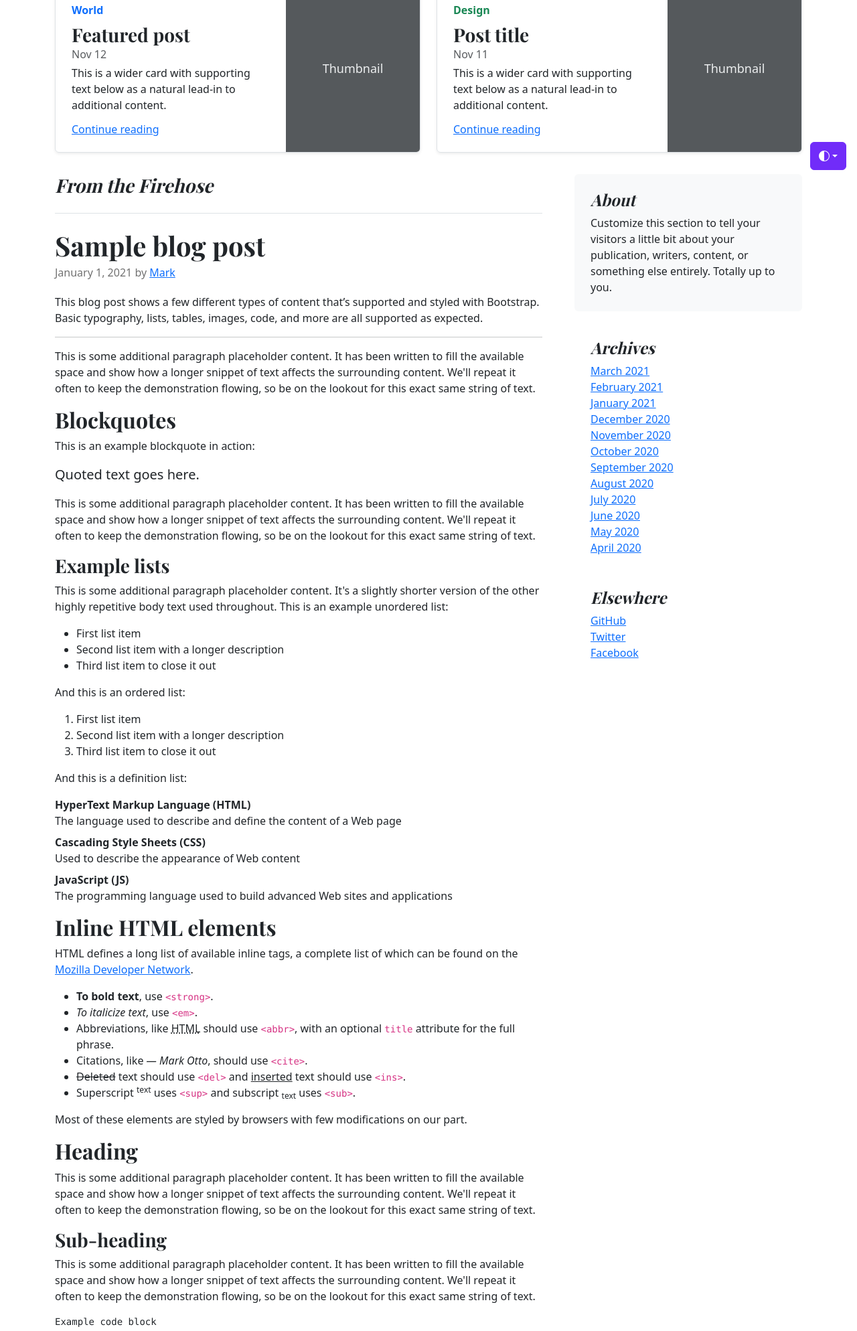
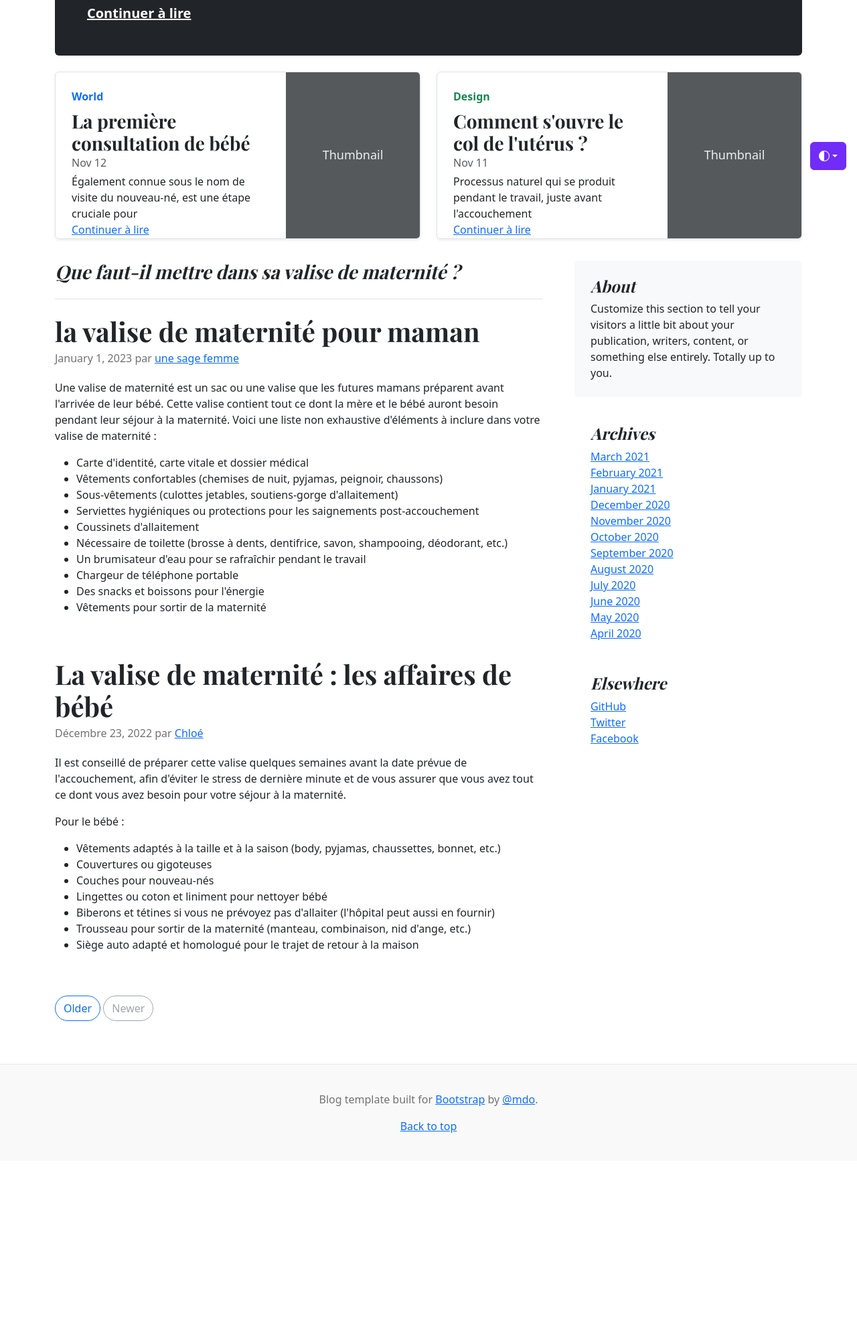
Before and after one commit to Bakann/valisematernite, a website: page public/index.html in a window 1280 px wide. Shown: the part 530-2518 px from the top of the page at 67% size. After the commit the page ends 2264 px from the top, so only its background shows below. Drawn offline with nearby package versions, Linux system fonts and the light colour scheme.

Commit message:
premier contenu

```diff
--- a/public/index.html
+++ b/public/index.html
@@ -1,6 +1,7 @@
 <!doctype html>
 <html lang="en" data-bs-theme="auto">
-  <head><script src="../assets/js/color-modes.js"></script>
+<head>
+    <script src="assets/js/color-modes.js"></script>
 
     <meta charset="utf-8">
     <meta name="viewport" content="width=device-width, initial-scale=1">
@@ -12,10 +13,7 @@
     <link rel="canonical" href="https://getbootstrap.com/docs/5.3/examples/blog/">
 
 
-
-
-
-<link href="../assets/dist/css/bootstrap.min.css" rel="stylesheet">
+    <link href="assets/dist/css/bootstrap.min.css" rel="stylesheet">
 
     <style>
         .bd-placeholder-img {
@@ -86,6 +84,7 @@
             --bs-btn-active-bg: #5a23c8;
             --bs-btn-active-border-color: #5a23c8;
         }
+
         .bd-mode-toggle {
             z-index: 1500;
         }
@@ -121,29 +120,46 @@
             aria-expanded="false"
             data-bs-toggle="dropdown"
             aria-label="Toggle theme (auto)">
-        <svg class="bi my-1 theme-icon-active" width="1em" height="1em"><use href="#circle-half"></use></svg>
+        <svg class="bi my-1 theme-icon-active" width="1em" height="1em">
+            <use href="#circle-half"></use>
+        </svg>
         <span class="visually-hidden" id="bd-theme-text">Toggle theme</span>
     </button>
     <ul class="dropdown-menu dropdown-menu-end shadow" aria-labelledby="bd-theme-text">
         <li>
-          <button type="button" class="dropdown-item d-flex align-items-center" data-bs-theme-value="light" aria-pressed="false">
-            <svg class="bi me-2 opacity-50 theme-icon" width="1em" height="1em"><use href="#sun-fill"></use></svg>
+            <button type="button" class="dropdown-item d-flex align-items-center" data-bs-theme-value="light"
+                    aria-pressed="false">
+                <svg class="bi me-2 opacity-50 theme-icon" width="1em" height="1em">
+                    <use href="#sun-fill"></use>
+                </svg>
                 Light
-            <svg class="bi ms-auto d-none" width="1em" height="1em"><use href="#check2"></use></svg>
+                <svg class="bi ms-auto d-none" width="1em" height="1em">
+                    <use href="#check2"></use>
+                </svg>
             </button>
         </li>
         <li>
-          <button type="button" class="dropdown-item d-flex align-items-center" data-bs-theme-value="dark" aria-pressed="false">
-            <svg class="bi me-2 opacity-50 theme-icon" width="1em" height="1em"><use href="#moon-stars-fill"></use></svg>
+            <button type="button" class="dropdown-item d-flex align-items-center" data-bs-theme-value="dark"
+                    aria-pressed="false">
+                <svg class="bi me-2 opacity-50 theme-icon" width="1em" height="1em">
+                    <use href="#moon-stars-fill"></use>
+                </svg>
                 Dark
-            <svg class="bi ms-auto d-none" width="1em" height="1em"><use href="#check2"></use></svg>
+                <svg class="bi ms-auto d-none" width="1em" height="1em">
+                    <use href="#check2"></use>
+                </svg>
             </button>
         </li>
         <li>
-          <button type="button" class="dropdown-item d-flex align-items-center active" data-bs-theme-value="auto" aria-pressed="true">
-            <svg class="bi me-2 opacity-50 theme-icon" width="1em" height="1em"><use href="#circle-half"></use></svg>
+            <button type="button" class="dropdown-item d-flex align-items-center active" data-bs-theme-value="auto"
+                    aria-pressed="true">
+                <svg class="bi me-2 opacity-50 theme-icon" width="1em" height="1em">
+                    <use href="#circle-half"></use>
+                </svg>
                 Auto
-            <svg class="bi ms-auto d-none" width="1em" height="1em"><use href="#check2"></use></svg>
+                <svg class="bi ms-auto d-none" width="1em" height="1em">
+                    <use href="#check2"></use>
+                </svg>
             </button>
         </li>
     </ul>
@@ -157,11 +173,16 @@
                 <a class="link-secondary" href="#">Subscribe</a>
             </div>
             <div class="col-4 text-center">
-        <a class="blog-header-logo text-body-emphasis" href="#">Large</a>
+                <a class="blog-header-logo text-body-emphasis" href="#">La valise de maternité</a>
             </div>
             <div class="col-4 d-flex justify-content-end align-items-center">
                 <a class="link-secondary" href="#" aria-label="Search">
-          <svg xmlns="http://www.w3.org/2000/svg" width="20" height="20" fill="none" stroke="currentColor" stroke-linecap="round" stroke-linejoin="round" stroke-width="2" class="mx-3" role="img" viewBox="0 0 24 24"><title>Search</title><circle cx="10.5" cy="10.5" r="7.5"/><path d="M21 21l-5.2-5.2"/></svg>
+                    <svg xmlns="http://www.w3.org/2000/svg" width="20" height="20" fill="none" stroke="currentColor"
+                         stroke-linecap="round" stroke-linejoin="round" stroke-width="2" class="mx-3" role="img"
+                         viewBox="0 0 24 24"><title>Search</title>
+                        <circle cx="10.5" cy="10.5" r="7.5"/>
+                        <path d="M21 21l-5.2-5.2"/>
+                    </svg>
                 </a>
                 <a class="btn btn-sm btn-outline-secondary" href="#">Sign up</a>
             </div>
@@ -189,9 +210,13 @@
 <main class="container">
     <div class="p-4 p-md-5 mb-4 rounded text-bg-dark">
         <div class="col-md-6 px-0">
-      <h1 class="display-4 fst-italic">Title of a longer featured blog post</h1>
-      <p class="lead my-3">Multiple lines of text that form the lede, informing new readers quickly and efficiently about what’s most interesting in this post’s contents.</p>
-      <p class="lead mb-0"><a href="#" class="text-white fw-bold">Continue reading...</a></p>
+            <h1 class="display-4 fst-italic">Séjour à la maternité</h1>
+            <p class="lead my-3">Un séjour à la maternité est le temps qu'une femme passe à l'hôpital après avoir
+                accouché de son bébé. La durée de ce séjour varie en fonction de plusieurs facteurs, tels que le type
+                d'accouchement (par voie basse ou césarienne), la récupération de la mère et du bébé, et les politiques
+                de l'hôpital concernant le temps de séjour.
+                En général, voici quelques points à considérer pour un séjour à la maternité :</p>
+            <p class="lead mb-0"><a href="#" class="text-white fw-bold">Continuer à lire</a></p>
         </div>
     </div>
 
@@ -200,13 +225,19 @@
             <div class="row g-0 border rounded overflow-hidden flex-md-row mb-4 shadow-sm h-md-250 position-relative">
                 <div class="col p-4 d-flex flex-column position-static">
                     <strong class="d-inline-block mb-2 text-primary">World</strong>
-          <h3 class="mb-0">Featured post</h3>
+                    <h3 class="mb-0">La première consultation de bébé </h3>
                     <div class="mb-1 text-body-secondary">Nov 12</div>
-          <p class="card-text mb-auto">This is a wider card with supporting text below as a natural lead-in to additional content.</p>
-          <a href="#" class="stretched-link">Continue reading</a>
+                    <p class="card-text mb-auto">Également connue sous le nom de visite du nouveau-né, est une étape
+                        cruciale pour </p>
+                    <a href="#" class="stretched-link">Continuer à lire</a>
                 </div>
                 <div class="col-auto d-none d-lg-block">
-          <svg class="bd-placeholder-img" width="200" height="250" xmlns="http://www.w3.org/2000/svg" role="img" aria-label="Placeholder: Thumbnail" preserveAspectRatio="xMidYMid slice" focusable="false"><title>Placeholder</title><rect width="100%" height="100%" fill="#55595c"/><text x="50%" y="50%" fill="#eceeef" dy=".3em">Thumbnail</text></svg>
+                    <svg class="bd-placeholder-img" width="200" height="250" xmlns="http://www.w3.org/2000/svg"
+                         role="img" aria-label="Placeholder: Thumbnail" preserveAspectRatio="xMidYMid slice"
+                         focusable="false"><title>Placeholder</title>
+                        <rect width="100%" height="100%" fill="#55595c"/>
+                        <text x="50%" y="50%" fill="#eceeef" dy=".3em">Thumbnail</text>
+                    </svg>
                 </div>
             </div>
         </div>
@@ -214,13 +245,19 @@
             <div class="row g-0 border rounded overflow-hidden flex-md-row mb-4 shadow-sm h-md-250 position-relative">
                 <div class="col p-4 d-flex flex-column position-static">
                     <strong class="d-inline-block mb-2 text-success">Design</strong>
-          <h3 class="mb-0">Post title</h3>
+                    <h3 class="mb-0">Comment s'ouvre le col de l'utérus ?</h3>
                     <div class="mb-1 text-body-secondary">Nov 11</div>
-          <p class="mb-auto">This is a wider card with supporting text below as a natural lead-in to additional content.</p>
-          <a href="#" class="stretched-link">Continue reading</a>
+                    <p class="mb-auto">Processus naturel qui se produit pendant le travail, juste avant
+                        l'accouchement</p>
+                    <a href="#" class="stretched-link">Continuer à lire</a>
                 </div>
                 <div class="col-auto d-none d-lg-block">
-          <svg class="bd-placeholder-img" width="200" height="250" xmlns="http://www.w3.org/2000/svg" role="img" aria-label="Placeholder: Thumbnail" preserveAspectRatio="xMidYMid slice" focusable="false"><title>Placeholder</title><rect width="100%" height="100%" fill="#55595c"/><text x="50%" y="50%" fill="#eceeef" dy=".3em">Thumbnail</text></svg>
+                    <svg class="bd-placeholder-img" width="200" height="250" xmlns="http://www.w3.org/2000/svg"
+                         role="img" aria-label="Placeholder: Thumbnail" preserveAspectRatio="xMidYMid slice"
+                         focusable="false"><title>Placeholder</title>
+                        <rect width="100%" height="100%" fill="#55595c"/>
+                        <text x="50%" y="50%" fill="#eceeef" dy=".3em">Thumbnail</text>
+                    </svg>
                 </div>
             </div>
         </div>
@@ -229,122 +266,44 @@
     <div class="row g-5">
         <div class="col-md-8">
             <h3 class="pb-4 mb-4 fst-italic border-bottom">
-        From the Firehose
+                Que faut-il mettre dans sa valise de maternité ?
             </h3>
 
             <article class="blog-post">
-        <h2 class="blog-post-title mb-1">Sample blog post</h2>
-        <p class="blog-post-meta">January 1, 2021 by <a href="#">Mark</a></p>
-
-        <p>This blog post shows a few different types of content that’s supported and styled with Bootstrap. Basic typography, lists, tables, images, code, and more are all supported as expected.</p>
-        <hr>
-        <p>This is some additional paragraph placeholder content. It has been written to fill the available space and show how a longer snippet of text affects the surrounding content. We'll repeat it often to keep the demonstration flowing, so be on the lookout for this exact same string of text.</p>
-        <h2>Blockquotes</h2>
-        <p>This is an example blockquote in action:</p>
-        <blockquote class="blockquote">
-          <p>Quoted text goes here.</p>
-        </blockquote>
-        <p>This is some additional paragraph placeholder content. It has been written to fill the available space and show how a longer snippet of text affects the surrounding content. We'll repeat it often to keep the demonstration flowing, so be on the lookout for this exact same string of text.</p>
-        <h3>Example lists</h3>
-        <p>This is some additional paragraph placeholder content. It's a slightly shorter version of the other highly repetitive body text used throughout. This is an example unordered list:</p>
+                <h2 class="blog-post-title mb-1">la valise de maternité pour maman</h2>
+                <p class="blog-post-meta">January 1, 2023 par <a href="#">une sage femme</a></p>
+                <p>Une valise de maternité est un sac ou une valise que les futures mamans préparent avant l'arrivée de
+                    leur bébé. Cette valise contient tout ce dont la mère et le bébé auront besoin pendant leur séjour à
+                    la maternité. Voici une liste non exhaustive d'éléments à inclure dans votre valise de maternité
+                    :</p>
                 <ul>
-          <li>First list item</li>
-          <li>Second list item with a longer description</li>
-          <li>Third list item to close it out</li>
+                    <li>Carte d'identité, carte vitale et dossier médical</li>
+                    <li>Vêtements confortables (chemises de nuit, pyjamas, peignoir, chaussons)</li>
+                    <li>Sous-vêtements (culottes jetables, soutiens-gorge d'allaitement)</li>
+                    <li>Serviettes hygiéniques ou protections pour les saignements post-accouchement</li>
+                    <li>Coussinets d'allaitement</li>
+                    <li>Nécessaire de toilette (brosse à dents, dentifrice, savon, shampooing, déodorant, etc.)</li>
+                    <li>Un brumisateur d'eau pour se rafraîchir pendant le travail</li>
+                    <li>Chargeur de téléphone portable</li>
+                    <li>Des snacks et boissons pour l'énergie</li>
+                    <li>Vêtements pour sortir de la maternité</li>
                 </ul>
-        <p>And this is an ordered list:</p>
-        <ol>
-          <li>First list item</li>
-          <li>Second list item with a longer description</li>
-          <li>Third list item to close it out</li>
-        </ol>
-        <p>And this is a definition list:</p>
-        <dl>
-          <dt>HyperText Markup Language (HTML)</dt>
-          <dd>The language used to describe and define the content of a Web page</dd>
-          <dt>Cascading Style Sheets (CSS)</dt>
-          <dd>Used to describe the appearance of Web content</dd>
-          <dt>JavaScript (JS)</dt>
-          <dd>The programming language used to build advanced Web sites and applications</dd>
-        </dl>
-        <h2>Inline HTML elements</h2>
-        <p>HTML defines a long list of available inline tags, a complete list of which can be found on the <a href="https://developer.mozilla.org/en-US/docs/Web/HTML/Element">Mozilla Developer Network</a>.</p>
-        <ul>
-          <li><strong>To bold text</strong>, use <code class="language-plaintext highlighter-rouge">&lt;strong&gt;</code>.</li>
-          <li><em>To italicize text</em>, use <code class="language-plaintext highlighter-rouge">&lt;em&gt;</code>.</li>
-          <li>Abbreviations, like <abbr title="HyperText Markup Language">HTML</abbr> should use <code class="language-plaintext highlighter-rouge">&lt;abbr&gt;</code>, with an optional <code class="language-plaintext highlighter-rouge">title</code> attribute for the full phrase.</li>
-          <li>Citations, like <cite>— Mark Otto</cite>, should use <code class="language-plaintext highlighter-rouge">&lt;cite&gt;</code>.</li>
-          <li><del>Deleted</del> text should use <code class="language-plaintext highlighter-rouge">&lt;del&gt;</code> and <ins>inserted</ins> text should use <code class="language-plaintext highlighter-rouge">&lt;ins&gt;</code>.</li>
-          <li>Superscript <sup>text</sup> uses <code class="language-plaintext highlighter-rouge">&lt;sup&gt;</code> and subscript <sub>text</sub> uses <code class="language-plaintext highlighter-rouge">&lt;sub&gt;</code>.</li>
-        </ul>
-        <p>Most of these elements are styled by browsers with few modifications on our part.</p>
-        <h2>Heading</h2>
-        <p>This is some additional paragraph placeholder content. It has been written to fill the available space and show how a longer snippet of text affects the surrounding content. We'll repeat it often to keep the demonstration flowing, so be on the lookout for this exact same string of text.</p>
-        <h3>Sub-heading</h3>
-        <p>This is some additional paragraph placeholder content. It has been written to fill the available space and show how a longer snippet of text affects the surrounding content. We'll repeat it often to keep the demonstration flowing, so be on the lookout for this exact same string of text.</p>
-        <pre><code>Example code block</code></pre>
-        <p>This is some additional paragraph placeholder content. It's a slightly shorter version of the other highly repetitive body text used throughout.</p>
             </article>
 
             <article class="blog-post">
-        <h2 class="blog-post-title mb-1">Another blog post</h2>
-        <p class="blog-post-meta">December 23, 2020 by <a href="#">Jacob</a></p>
-
-        <p>This is some additional paragraph placeholder content. It has been written to fill the available space and show how a longer snippet of text affects the surrounding content. We'll repeat it often to keep the demonstration flowing, so be on the lookout for this exact same string of text.</p>
-        <blockquote>
-          <p>Longer quote goes here, maybe with some <strong>emphasized text</strong> in the middle of it.</p>
-        </blockquote>
-        <p>This is some additional paragraph placeholder content. It has been written to fill the available space and show how a longer snippet of text affects the surrounding content. We'll repeat it often to keep the demonstration flowing, so be on the lookout for this exact same string of text.</p>
-        <h3>Example table</h3>
-        <p>And don't forget about tables in these posts:</p>
-        <table class="table">
-          <thead>
-            <tr>
-              <th>Name</th>
-              <th>Upvotes</th>
-              <th>Downvotes</th>
-            </tr>
-          </thead>
-          <tbody>
-            <tr>
-              <td>Alice</td>
-              <td>10</td>
-              <td>11</td>
-            </tr>
-            <tr>
-              <td>Bob</td>
-              <td>4</td>
-              <td>3</td>
-            </tr>
-            <tr>
-              <td>Charlie</td>
-              <td>7</td>
-              <td>9</td>
-            </tr>
-          </tbody>
-          <tfoot>
-            <tr>
-              <td>Totals</td>
-              <td>21</td>
-              <td>23</td>
-            </tr>
-          </tfoot>
-        </table>
-
-        <p>This is some additional paragraph placeholder content. It's a slightly shorter version of the other highly repetitive body text used throughout.</p>
-      </article>
-
-      <article class="blog-post">
-        <h2 class="blog-post-title mb-1">New feature</h2>
-        <p class="blog-post-meta">December 14, 2020 by <a href="#">Chris</a></p>
-
-        <p>This is some additional paragraph placeholder content. It has been written to fill the available space and show how a longer snippet of text affects the surrounding content. We'll repeat it often to keep the demonstration flowing, so be on the lookout for this exact same string of text.</p>
+                <h2 class="blog-post-title mb-1">La valise de maternité : les affaires de bébé</h2>
+                <p class="blog-post-meta">Décembre 23, 2022 par <a href="#">Chloé</a></p>
+                <p>Il est conseillé de préparer cette valise quelques semaines avant la date prévue de l'accouchement, afin d'éviter le stress de dernière minute et de vous assurer que vous avez tout ce dont vous avez besoin pour votre séjour à la maternité.</p>
+                <p>Pour le bébé :</p>
                 <ul>
-          <li>First list item</li>
-          <li>Second list item with a longer description</li>
-          <li>Third list item to close it out</li>
+                    <li>Vêtements adaptés à la taille et à la saison (body, pyjamas, chaussettes, bonnet, etc.)</li>
+                    <li>Couvertures ou gigoteuses</li>
+                    <li>Couches pour nouveau-nés</li>
+                    <li>Lingettes ou coton et liniment pour nettoyer bébé</li>
+                    <li>Biberons et tétines si vous ne prévoyez pas d'allaiter (l'hôpital peut aussi en fournir)</li>
+                    <li>Trousseau pour sortir de la maternité (manteau, combinaison, nid d'ange, etc.)</li>
+                    <li>Siège auto adapté et homologué pour le trajet de retour à la maison</li>
                 </ul>
-        <p>This is some additional paragraph placeholder content. It's a slightly shorter version of the other highly repetitive body text used throughout.</p>
             </article>
 
             <nav class="blog-pagination" aria-label="Pagination">
@@ -358,7 +317,8 @@
             <div class="position-sticky" style="top: 2rem;">
                 <div class="p-4 mb-3 bg-body-tertiary rounded">
                     <h4 class="fst-italic">About</h4>
-          <p class="mb-0">Customize this section to tell your visitors a little bit about your publication, writers, content, or something else entirely. Totally up to you.</p>
+                    <p class="mb-0">Customize this section to tell your visitors a little bit about your publication,
+                        writers, content, or something else entirely. Totally up to you.</p>
                 </div>
 
                 <div class="p-4">
@@ -394,13 +354,13 @@
 </main>
 
 <footer class="blog-footer">
-  <p>Blog template built for <a href="https://getbootstrap.com/">Bootstrap</a> by <a href="https://twitter.com/mdo">@mdo</a>.</p>
+    <p>Blog template built for <a href="https://getbootstrap.com/">Bootstrap</a> by <a href="https://twitter.com/mdo">@mdo</a>.
+    </p>
     <p>
         <a href="#">Back to top</a>
     </p>
 </footer>
 
 
-
 </body>
 </html>
```
Lines whose indentation alone changed are shown as unchanged.
